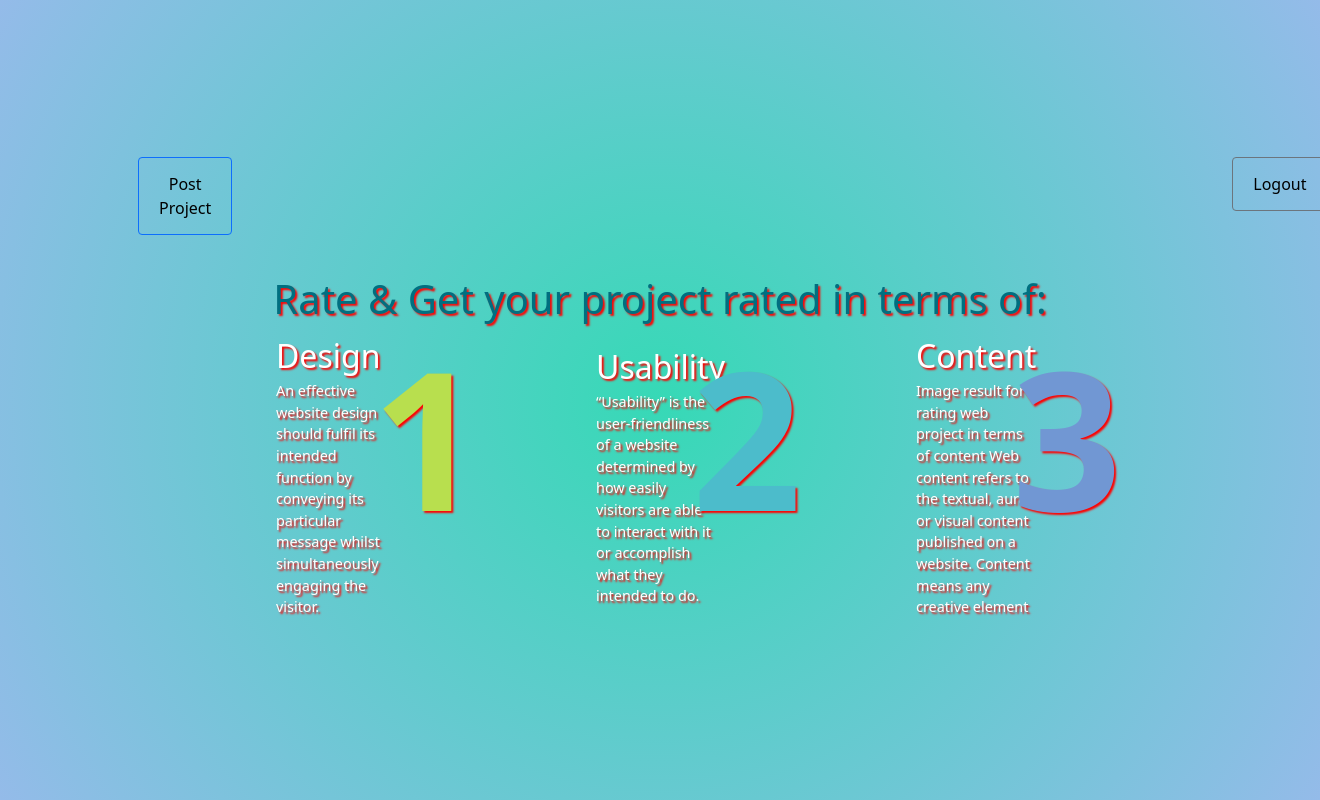
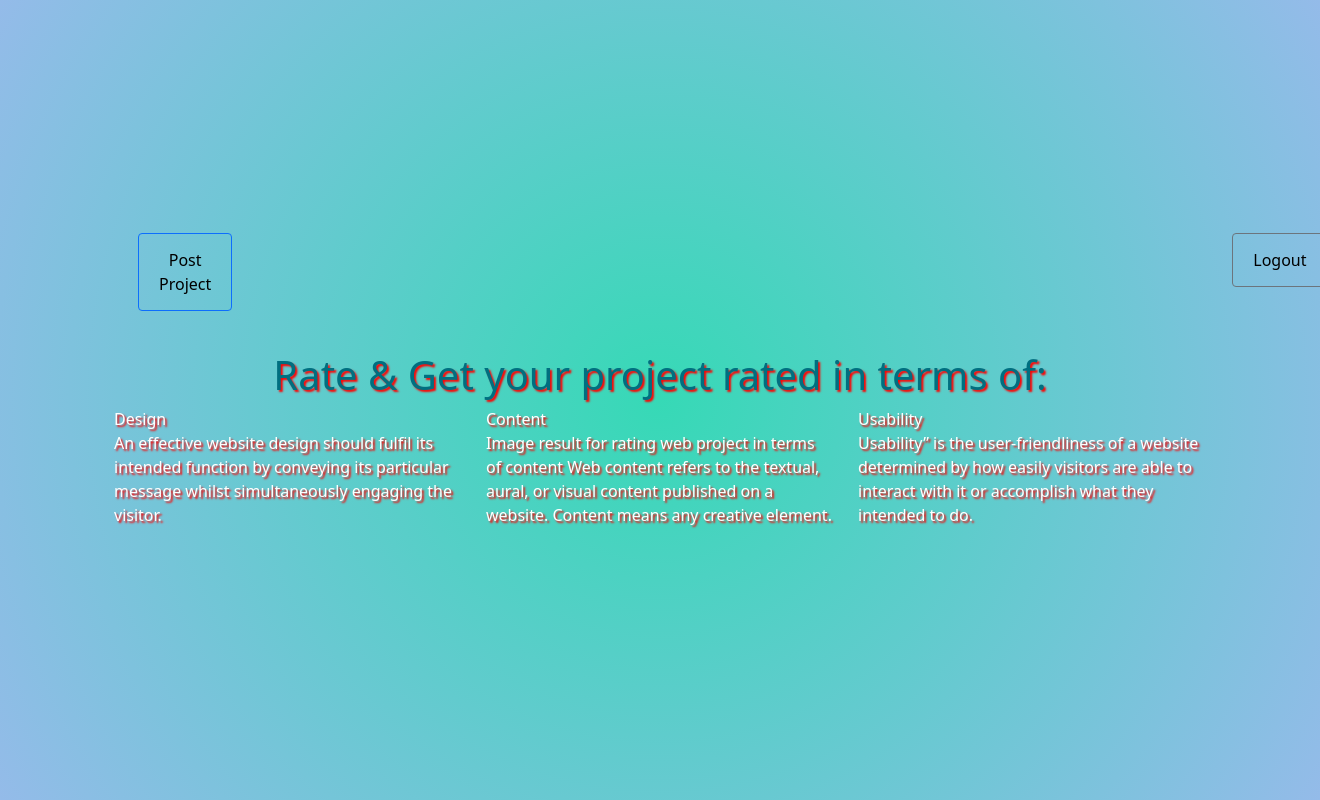
Before and after one commit to WayneMusungu/Awards, a Django app: page /projects/ in a window 1320 px wide. Run offline with Django 4.2, Linux system fonts and the light colour scheme; the visitor is signed in with stand-in values (Sample User, id 1); data that the repository does not hold is empty; some libraries are stand-ins or nearby versions.

Commit message:
Customize changes in the projects templates

```diff
--- a/projects/templates/delete.html
+++ b/projects/templates/delete.html
@@ -6,7 +6,7 @@
         <p>Are you sure you want to delete <span>"{{obj}}"</span>?</p>
         <div class="delete-footer">
             <a class="btn delete-btn" href="{{ request.META.HTTP_REFERER }}">Go back</a>
-            <input type="button" class="btn delete-btn" type="submit" value="Yes">
+            <input class="delete-btn" type="submit" value="Yes">
         </div>
     </form>
 </main>
--- a/projects/templates/projects.html
+++ b/projects/templates/projects.html
@@ -35,28 +35,29 @@
     </nav>
     <div id="random" class="min-vh-90" >
         <h1>Rate & Get your project rated in terms of:</h1>
-        <ol>
-            <li>
+        <div class="row">
+            <div class="col-md-4">
+                <div class="title">Design</div>
 
-                <div class="title">Design</div>
-                <div class="descr">
-                    An effective website design should fulfil its intended function by conveying its particular message whilst simultaneously engaging the visitor.
-                </div>
-            </li>
-            <li>
+               <p>An effective website design should fulfil its intended function by conveying its particular message whilst simultaneously engaging the visitor.</p>
 
+            </div>
+            <div class="col-md-4">
+                <div class="title">Content</div>
+
+               <p> Image result for rating web project in terms of content Web content refers to the textual, aural, or visual content published on a website. Content means any creative element.</p>
+
+            </div>
+            <div class="col-md-4">
                 <div class="title">Usability</div>
-                <div class="descr">“Usability” is the user-friendliness of a website determined by how easily visitors are able to interact with it or accomplish what they intended to do.</div>
-            </li>
-            <li>
 
-                <div class="title">Content</div>
-                <div class="descr">
-                    Image result for rating web project in terms of content Web content refers to the textual, aural, or visual content published on a website. Content means any creative element</div>
-            </li>
+               <p> Usability” is the user-friendliness of a website determined by how easily visitors are able to interact with it or accomplish what they intended to do.</p>
+
+            </div>
 
 
-        </ol>
+
+        </div>
     </div>
     <div class="container">
         <div class="row">
```
Also changed, not shown: projects/templates/details.html (+6 -1 lines).
